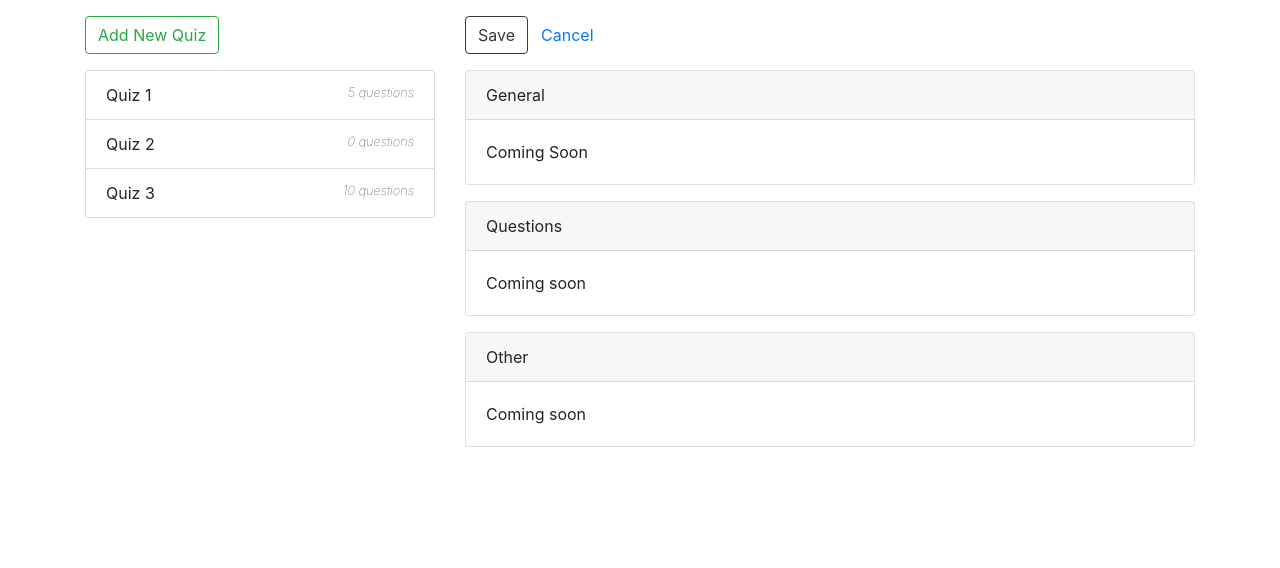
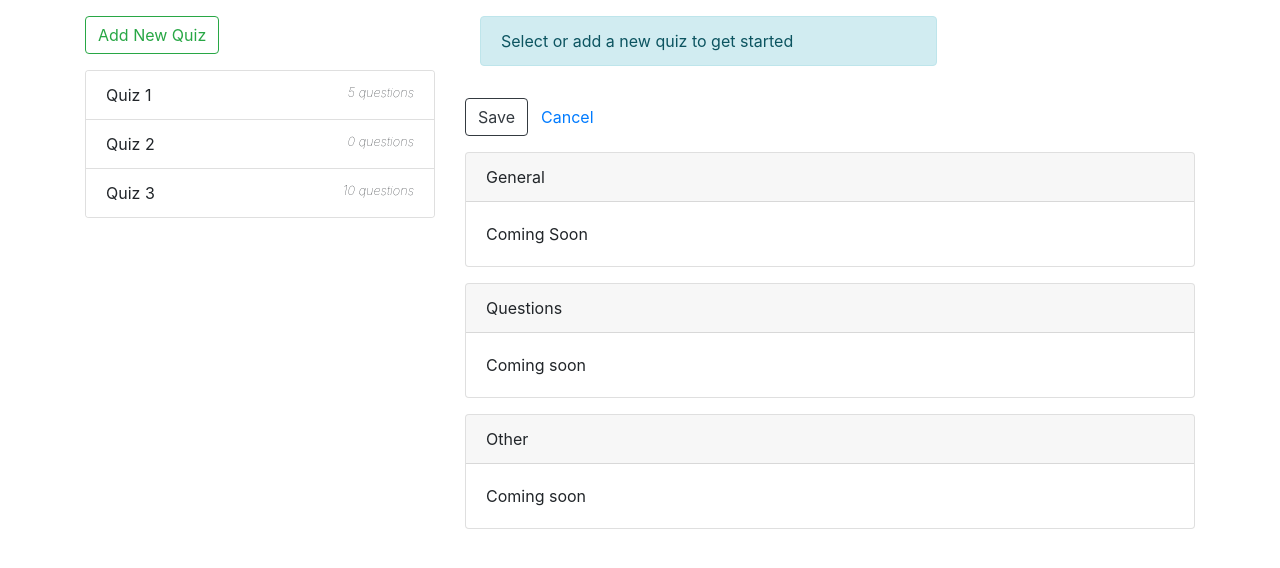
Before and after one commit to 2020-fall-jsf-tuth/quiz-editor, an Angular app: page / in a window 1280 px wide. Shown: the top 568 px of the page. Built offline with nearby package versions, Linux system fonts and the light colour scheme.

Commit message:
Quiz selected behavior...

```diff
--- a/src/app/app.component.html
+++ b/src/app/app.component.html
@@ -22,6 +22,22 @@
       </div>
     </div>
     <div class="col-md-8">
+      <div
+      class="col-md-8"
+      *ngIf="selectedQuiz == indefined"
+      >
+      <div class="alert alert-info my-3">
+
+        Select or add a new quiz to get started
+
+      </div>
+
+      </div>
+      <div
+      class="col-md-8"
+      *ngIf="selectedQuiz != undefined">
+
+      </div>
       <div class="btn btn-outline-dark mt-3 mb-3">
         Save
       </div>
```
